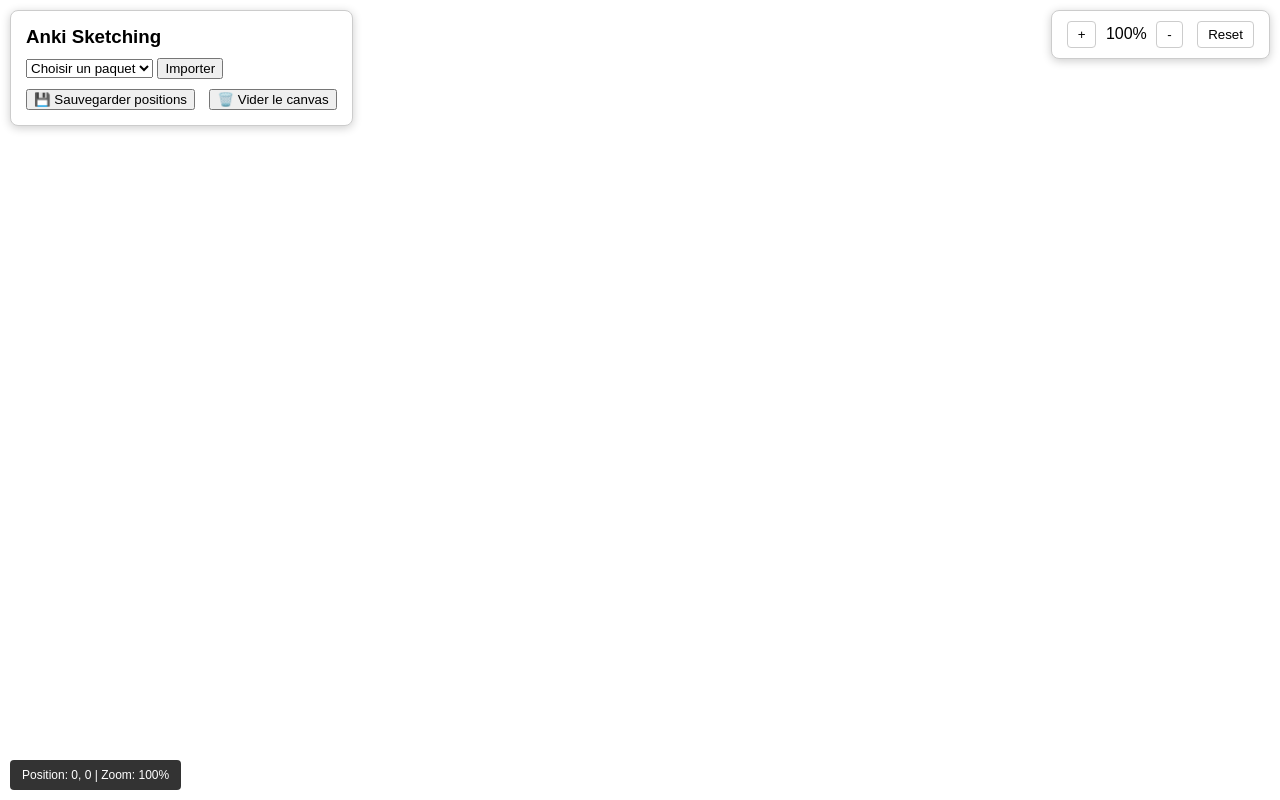
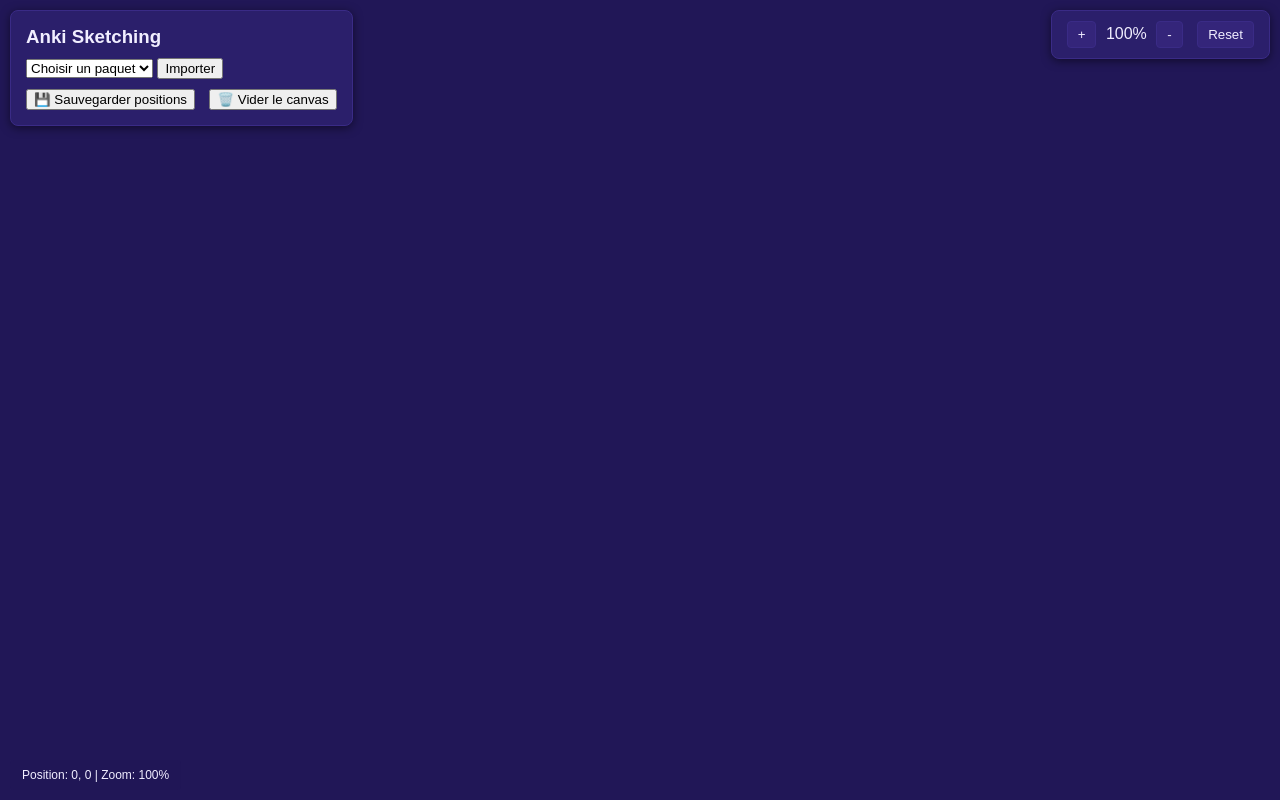
Before and after one commit to Vaillus/anki_sketching, a Flask app: page / in a window 1280 px wide. Run offline with Flask 3, Linux system fonts and the light colour scheme; data that the repository does not hold is empty.

Commit message:
Night blue

```diff
--- a/frontend/static/css/app.css
+++ b/frontend/static/css/app.css
@@ -3,6 +3,8 @@ body {
     margin: 0;
     padding: 0;
     overflow: hidden;
+    background-color: #211757;
+    color: #f1eeff;
     /* Empêche le zoom accidentel du navigateur */
     touch-action: none;
     -webkit-touch-callout: none;
@@ -18,11 +20,11 @@ body {
     top: 10px;
     left: 10px;
     z-index: 10000;
-    background: white;
+    background: #2b1f6b;
     padding: 15px;
     border-radius: 8px;
-    box-shadow: 0 2px 10px rgba(0,0,0,0.2);
-    border: 1px solid #ccc;
+    box-shadow: 0 2px 10px rgba(0,0,0,0.5);
+    border: 1px solid #3a2b86;
     /* Empêche les interactions accidentelles */
     pointer-events: auto;
     /* Réactive la sélection de texte dans la barre d'outils */
@@ -37,11 +39,11 @@ body {
     top: 10px;
     right: 10px;
     z-index: 10000;
-    background: white;
+    background: #2b1f6b;
     padding: 10px;
     border-radius: 8px;
-    box-shadow: 0 2px 10px rgba(0,0,0,0.2);
-    border: 1px solid #ccc;
+    box-shadow: 0 2px 10px rgba(0,0,0,0.5);
+    border: 1px solid #3a2b86;
     pointer-events: auto;
     -webkit-user-select: auto;
     -moz-user-select: auto;
@@ -52,8 +54,9 @@ body {
 #zoom-controls button {
     margin: 0 5px;
     padding: 5px 10px;
-    border: 1px solid #ccc;
-    background: white;
+    border: 1px solid #3a2b86;
+    background: #34257a;
+    color: #f1eeff;
     border-radius: 4px;
     cursor: pointer;
 }
@@ -126,8 +130,8 @@ body {
     bottom: 10px;
     left: 10px;
     z-index: 10000;
-    background: rgba(0,0,0,0.8);
-    color: white;
+    background: rgba(33, 23, 87, 0.9);
+    color: #f1eeff;
     padding: 8px 12px;
     border-radius: 4px;
     font-size: 12px;
```
Also changed, not shown: other parts of frontend/static/css/app.css (+17 -14 lines).
